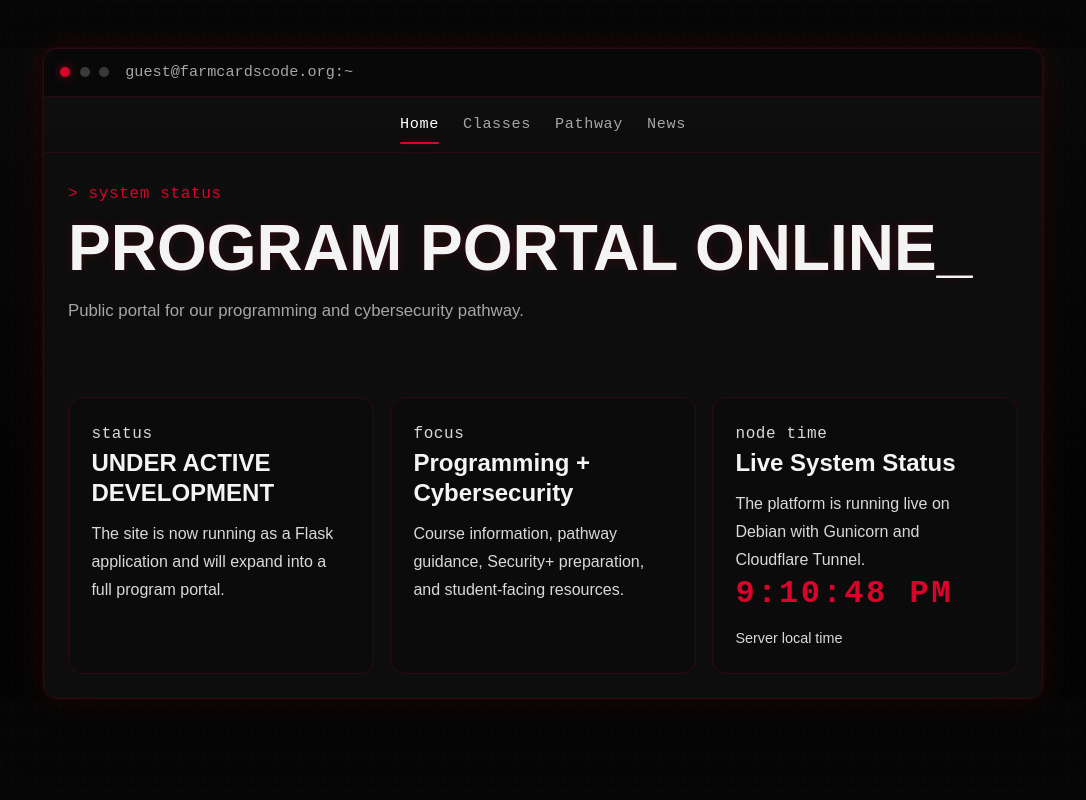
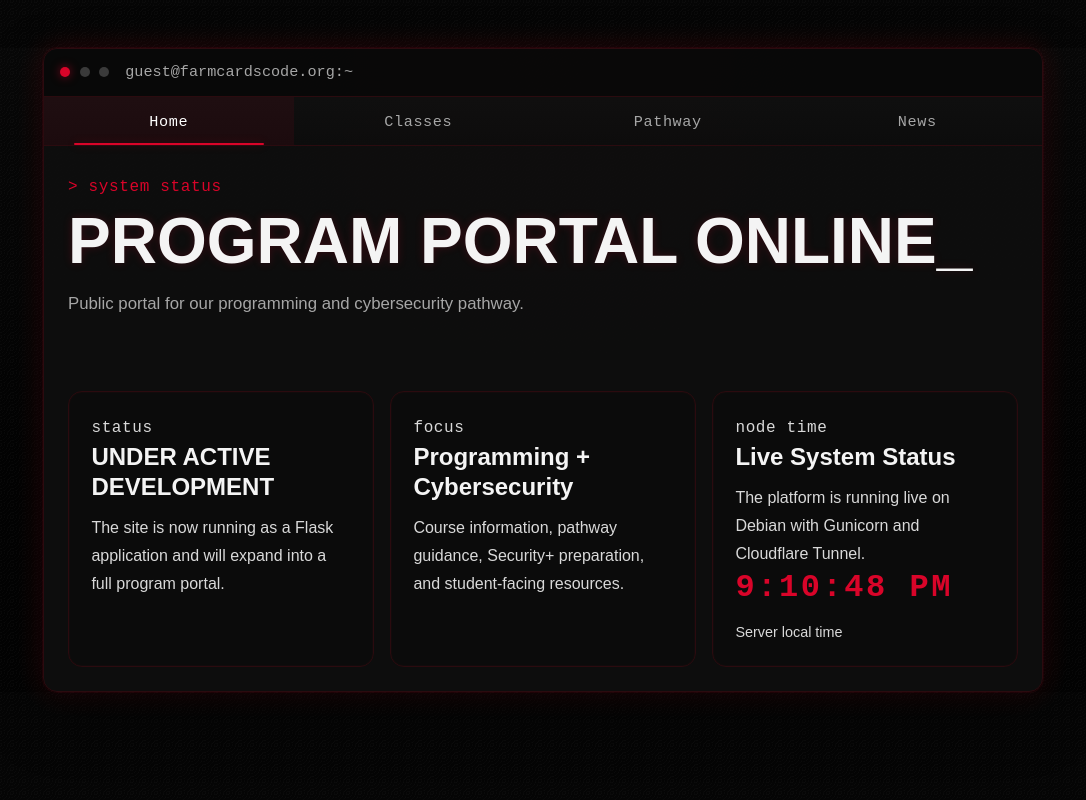
Before and after one commit to FarmCardsCode/www-farmcardscode, a Flask app: page / in a window 1280 px wide. Shown: the whole page, without its empty margins (97-1183 px from the left). Run offline with Flask 3, Linux system fonts and the light colour scheme.

Commit message:
Update nav-bar to look more like a tab strip

```diff
--- a/app/static/css/style.css
+++ b/app/static/css/style.css
@@ -215,10 +215,10 @@ body {
 
 .site-nav {
   display: flex;
-  justify-content: center;
-  align-items: center;
-  gap: 1.5rem;
-  padding: 0.95rem 1.5rem;
+  justify-content: space-evenly;
+  align-items: stretch;
+  width: 100%;
+  padding: 0;
   border-bottom: 1px solid var(--panel-border);
   background: linear-gradient(
     to bottom,
@@ -229,27 +229,29 @@ body {
 
 .nav-link {
   position: relative;
-  display: inline-block;
-  padding: 0.2rem 0;
+  flex: 1;
+  text-align: center;
+  padding: 1rem 0.75rem 0.9rem;
   color: var(--muted);
   text-decoration: none;
   font-family: "Courier New", Courier, monospace;
   font-size: 0.95rem;
   letter-spacing: 0.04em;
-  transition: color 0.2s ease, text-shadow 0.2s ease;
+  transition: color 0.2s ease, background 0.2s ease, text-shadow 0.2s ease;
 }
 
 .nav-link:hover {
   color: var(--text);
+  background: rgba(217, 4, 41, 0.05);
   text-shadow: 0 0 8px rgba(217, 4, 41, 0.16);
 }
 
 .nav-link::after {
   content: "";
   position: absolute;
-  left: 0;
-  bottom: -0.45rem;
-  width: 100%;
+  left: 12%;
+  bottom: 0;
+  width: 76%;
   height: 2px;
   background: var(--red);
   border-radius: 999px;
@@ -266,17 +268,18 @@ body {
 
 .nav-link.active {
   color: #ffffff;
+  background: rgba(217, 4, 41, 0.08);
 }
 
 @media (max-width: 640px) {
   .site-nav {
-    gap: 1rem;
-    padding: 0.85rem 1rem;
     flex-wrap: wrap;
   }
 
   .nav-link {
+    flex: 1 1 50%;
     font-size: 0.9rem;
+    padding: 0.9rem 0.5rem 0.8rem;
   }
 }
 
```
